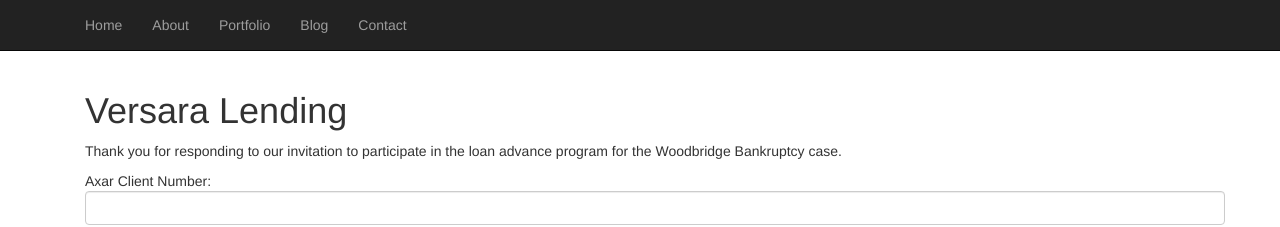
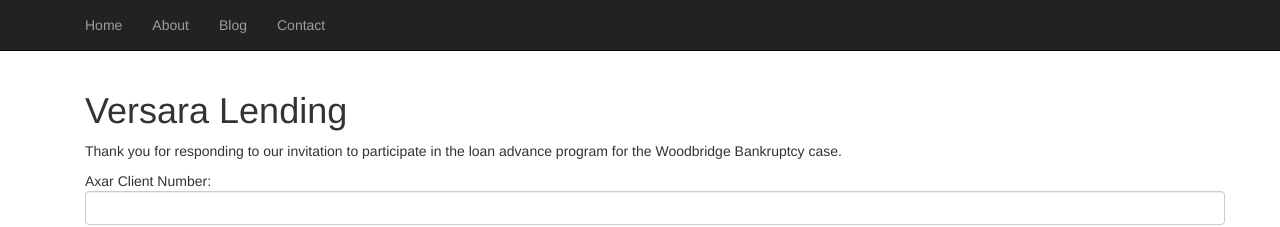
Before and after one commit to caseysung/caseysung.github.io, a Jekyll site: the page built from index.html, in a window 1280 px wide. Shown: the top 227 px of the page. Built offline with Jekyll 4.4.1, drawn with Linux system fonts in a browser that asks for light colours; nearby versions of some CDN libraries.

Commit message:
Update default.html

```diff
--- a/_layouts/default.html
+++ b/_layouts/default.html
@@ -25,11 +25,10 @@
     <!-- Collect the nav links, forms, and other content for toggling -->
     <div class="collapse navbar-collapse" id="bs-example-navbar-collapse-1">
       <ul class="nav navbar-nav">
-        <li><a href="index.php">Home</a></li>
-        <li><a href="about.php">About</a></li>
-        <li><a href="#portfolio">Portfolio</a></li>
-        <li><a href="#">Blog</a></li>
-        <li><a href="contact.php">Contact</a></li>
+        <li><a href="/">Home</a></li>
+        <li><a href="about.html">About</a></li>
+        <li><a href="blog.html">Blog</a></li>
+        <li><a href="contact.html">Contact</a></li>
       </ul>
     </div>
   </div>
```
